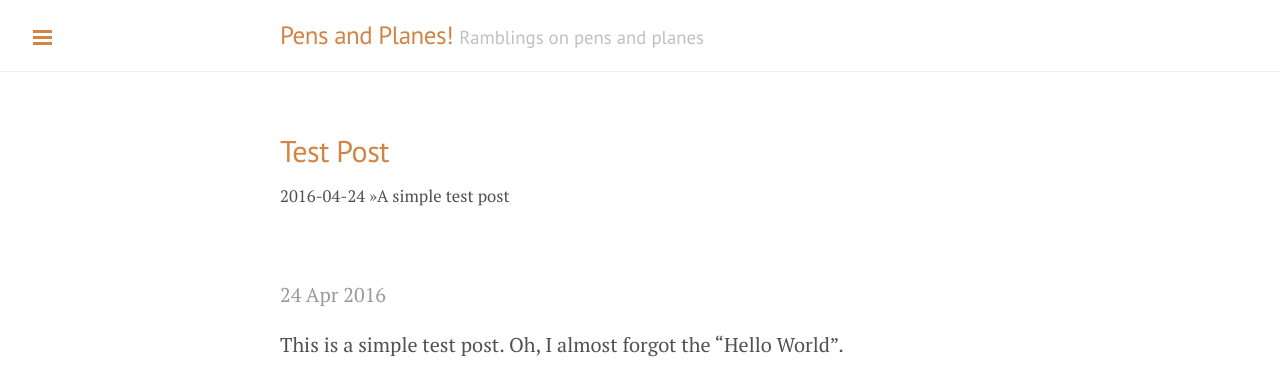
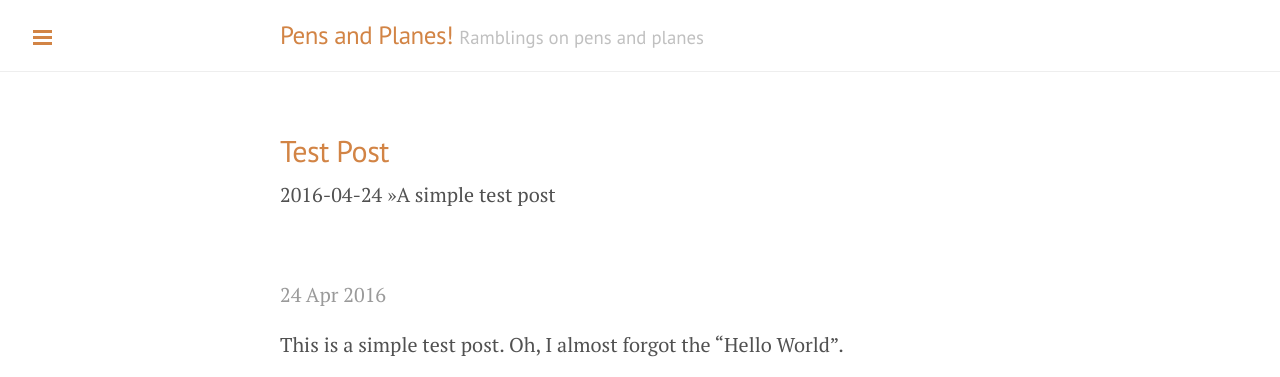
Before and after one commit to jmreekes/jmreekes.github.io-pensandplanes, a Jekyll site: the page built from index.html, in a window 1280 px wide. Shown: the top 377 px of the page. Built offline with Jekyll 4.4.1, drawn with Linux system fonts in a browser that asks for light colours; the list of posts is cut into pages by our own code.

Commit message:
text size change

```diff
--- a/index.html
+++ b/index.html
@@ -10,7 +10,7 @@ layout: default
 {{ post.title }}
 </a>
 </h2>
-<small>{{ post.date | date: "%F" }} &raquo;{{ post.excerpt }}</small>
+<medium>{{ post.date | date: "%F" }} &raquo;{{ post.excerpt }}</medium>
 </div>
 </div>
 
```
